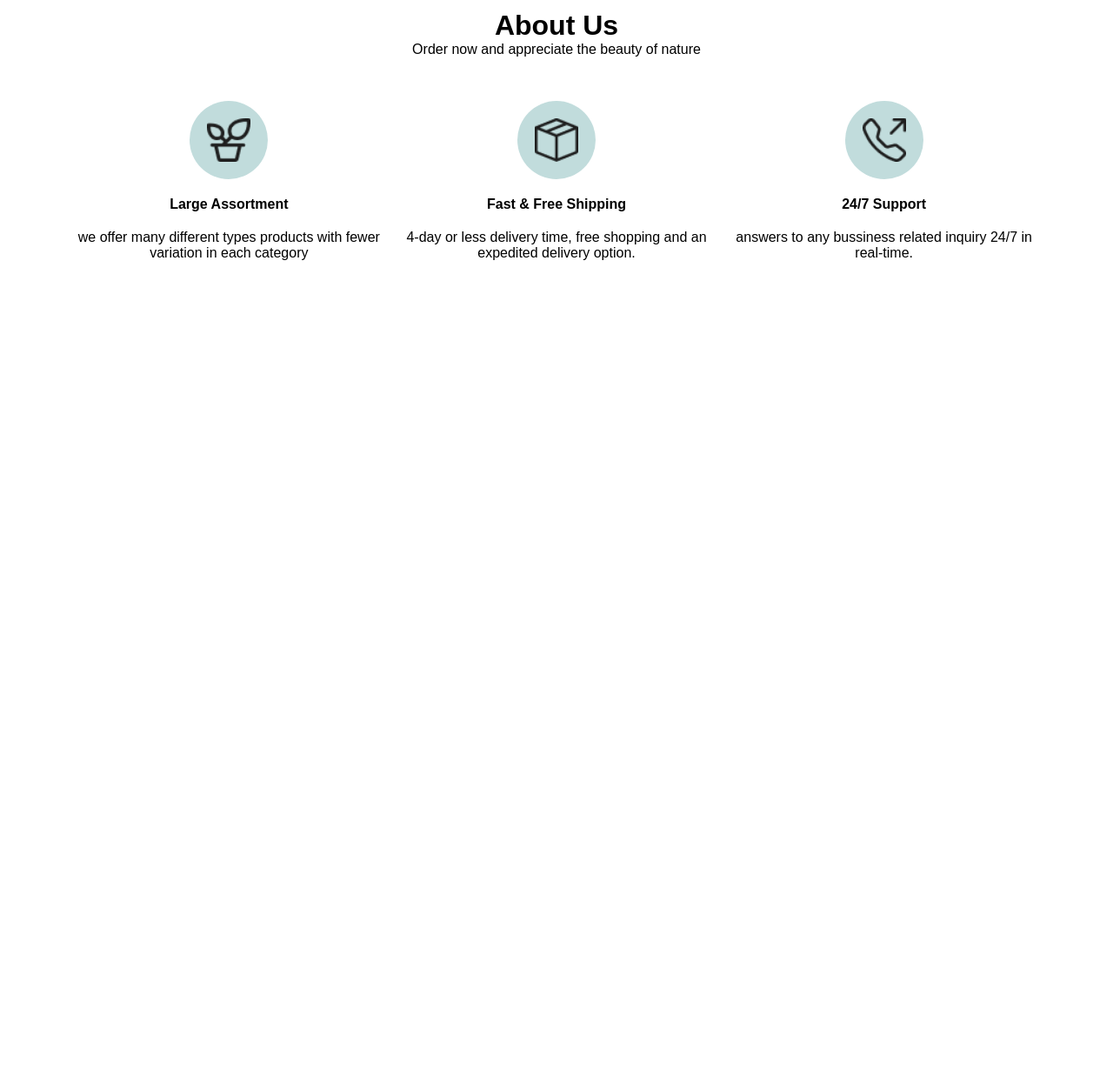
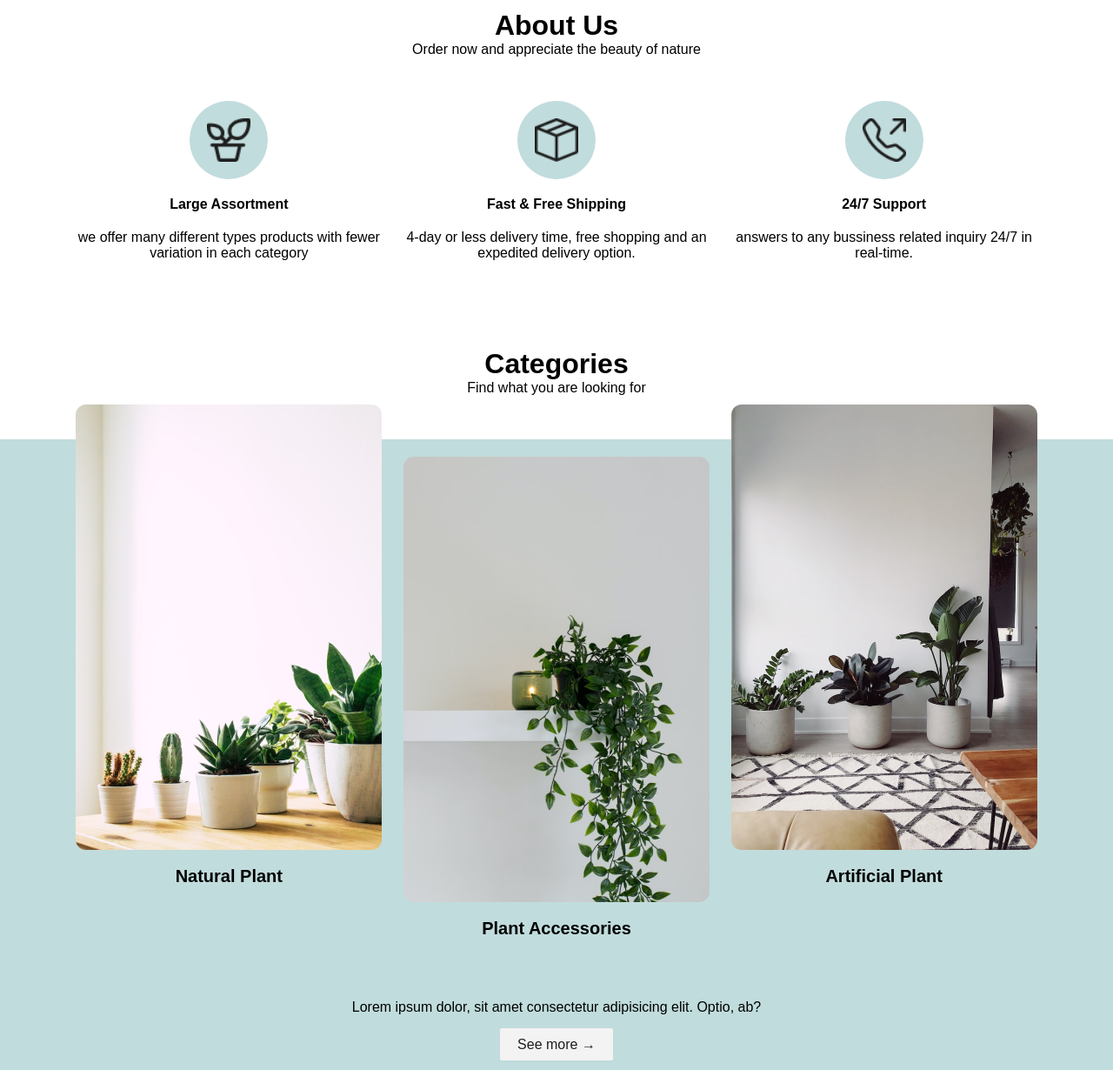
Before and after one commit to francoasevey/Ecommerce-Plants, a plain HTML site: page index.html in a window 1280 px wide. Shown: the part 1124-2354 px from the top of the page at 87% size. Before the commit the page ends 1424 px from the top, so only its background shows below. Drawn offline with Linux system fonts and the light colour scheme.

Commit message:
categories

```diff
--- a/css/main.css
+++ b/css/main.css
@@ -184,3 +184,42 @@ a{
 .about-item-title{
     margin: 20px 0px;
 }
+
+.categories{
+    margin-top: 40px;
+    width: 100%;
+    background-color: var(--color-primary);
+}
+.cat-container{
+    position: relative;
+    top: -40px;
+    margin: 0 auto;
+    display: grid;
+    grid-template-columns: repeat(auto-fit, minmax(220px, 1fr));
+    gap: 20px;
+}
+.category-center{
+    margin-top: 60px;
+}
+.category{
+    text-align: center;
+}
+.category-title{
+    margin-top: 15px;
+    font-size: 20px;
+    font-weight: 600;
+}
+.categories-bottom{
+    padding: 20px 0px;
+    text-align: center;
+}
+.categories-p{
+    margin-top: 10px;
+    margin-bottom: 25px;
+}
+.categories-btn{
+    padding: 10px 20px;
+    background-color: #f3f3f3;
+    color: var(--color-dark-1);
+    border-radius: 2px;
+}
--- a/index.html
+++ b/index.html
@@ -111,6 +111,37 @@
         </div>
     </section>
 
+    <section class="section">
+        <div class="container">
+            <div class="section-header">
+                <h2 class="section-h2">Categories</h2>
+                <p class="section-p">Find what you are looking for</p>
+            </div>
+        </div>
+        <div class="categories">
+            <div class="container cat-container">
+                <div class="category">
+                    <img src="/assets/images/category-1.png" class="category-img">
+                    <p class="category-title">Natural Plant</p>
+                </div>
+                <div class="category category-center">
+                    <img src="/assets/images/category-2.png" class="category-img">
+                    <p class="category-title">Plant Accessories</p>
+                </div>
+                <div class="category">
+                    <img src="/assets/images/category-3.png" class="category-img">
+                    <p class="category-title">Artificial Plant</p>
+                </div>
+            </div>
+            <div class="container categories-bottom">
+                <p class="categories-p">
+                    Lorem ipsum dolor, sit amet consectetur adipisicing elit. Optio, ab?
+                </p>
+                <a href="#" class="categories-btn">See more &rarr;</a>
+            </div>
+        </div>
+    </section>
+
     <script src="/js/app.js"></script>
 </body>
 </html>
```
